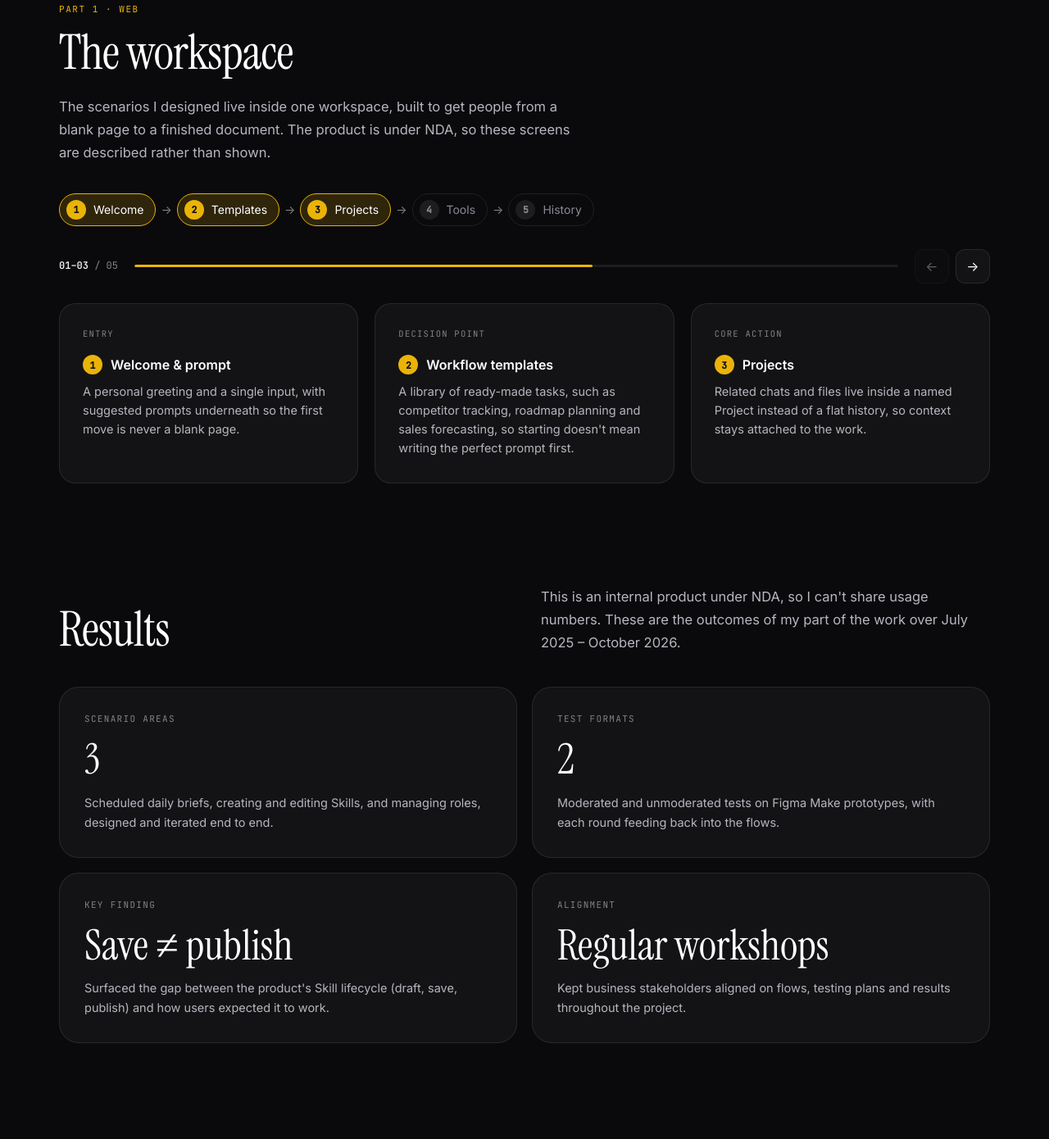
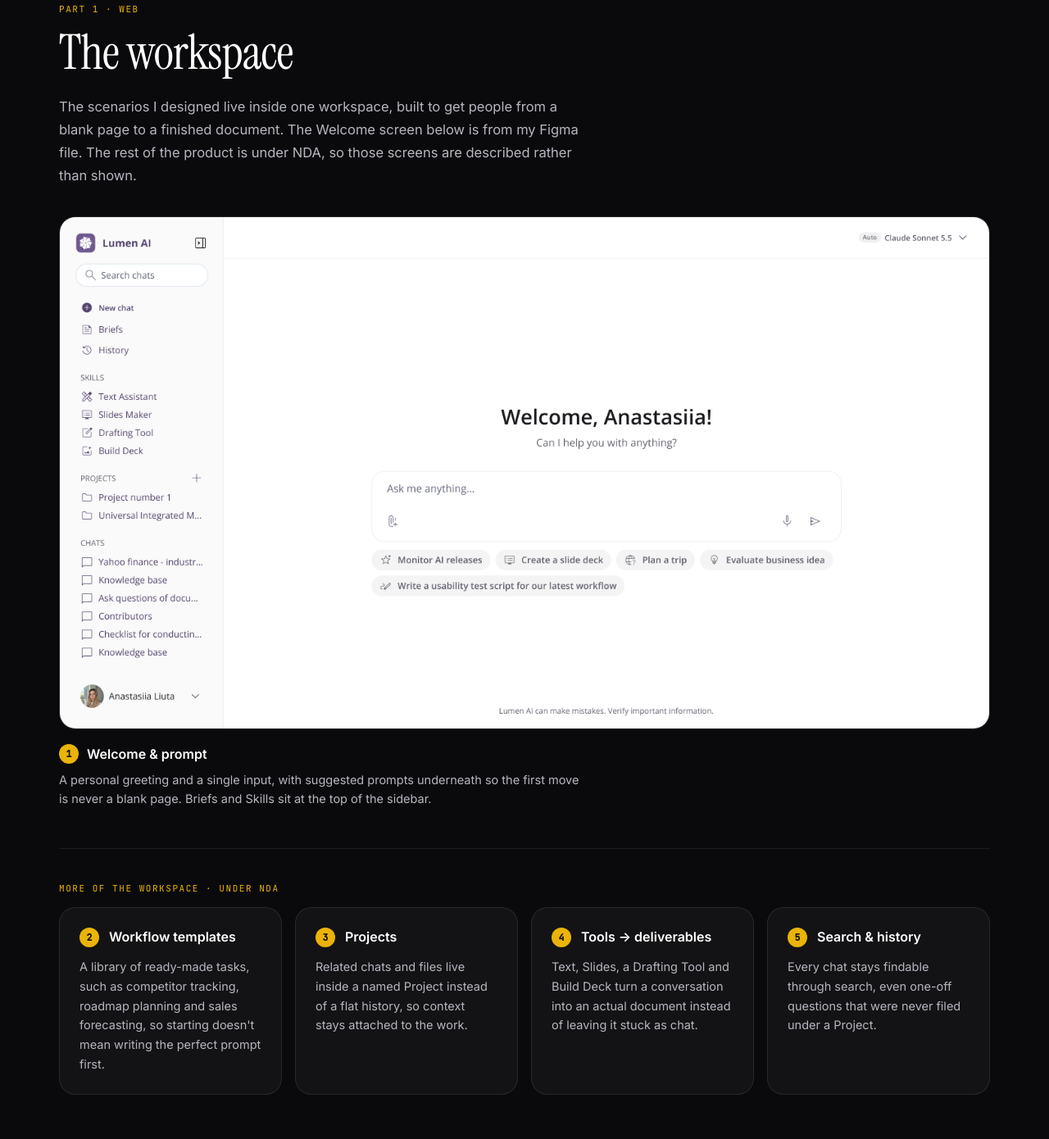
Before and after one commit to Liuta95/Portfolio, a plain HTML site: page ai-agent.html in a window 1280 px wide. Shown: the part 3143-4533 px from the top of the page at 82% size. Drawn offline with Linux system fonts and the light colour scheme.

Commit message:
Genius AI: show the Welcome screen from Figma in The workspace
The real screen sits full width with its caption; the other workspace
screens stay as described cards under an NDA label. Also fixes the
natural-ratio screenshot rule losing to .cs-shot, which cropped the
HealthConnect screens.

Co-Authored-By: Claude Opus 5.5 <noreply@anthropic.com>

```diff
--- a/ai-agent.html
+++ b/ai-agent.html
@@ -157,55 +157,42 @@
 
     <!-- PART 1 · THE WORKSPACE -->
     <section class="cs-section reveal" id="workspace" aria-labelledby="workspace-title">
-      <div class="cs-wrap" data-slider>
+      <div class="cs-wrap">
         <div class="cs-part__intro">
           <span class="cs-eyebrow">Part 1 · Web</span>
           <h2 class="cs-h2" id="workspace-title">The workspace</h2>
           <p class="cs-lead">
             The scenarios I designed live inside one workspace, built to get people from a blank page
-            to a finished document. The product is under NDA, so these screens are described rather
-            than shown.
+            to a finished document. The Welcome screen below is from my Figma file. The rest of the
+            product is under NDA, so those screens are described rather than shown.
           </p>
         </div>
 
-        <ol class="cs-steps">
-          <li><button type="button" class="cs-step"><span class="cs-num">1</span>Welcome</button></li>
-          <li><button type="button" class="cs-step"><span class="cs-num">2</span>Templates</button></li>
-          <li><button type="button" class="cs-step"><span class="cs-num">3</span>Projects</button></li>
-          <li><button type="button" class="cs-step"><span class="cs-num">4</span>Tools</button></li>
-          <li><button type="button" class="cs-step"><span class="cs-num">5</span>History</button></li>
-        </ol>
+        <figure class="cs-feature">
+          <div class="cs-shot cs-shot--natural"><img src="assets/genius-ai/welcome.png" width="1440" height="792" loading="lazy" alt="Welcome screen: a sidebar with new chat, Briefs, History, Skills, Projects and Chats, a greeting, a prompt field and suggested prompts" /></div>
+          <figcaption><h3><span class="cs-num">1</span>Welcome &amp; prompt</h3><p>A personal greeting and a single input, with suggested prompts underneath so the first move is never a blank page. Briefs and Skills sit at the top of the sidebar.</p></figcaption>
+        </figure>
 
-        <div class="cs-bar">
-          <span class="cs-counter" aria-live="polite"></span>
-          <span class="cs-progress"><span></span></span>
-          <div class="cs-arrows">
-            <button type="button" class="cs-arrow" data-prev aria-label="Previous screens">←</button>
-            <button type="button" class="cs-arrow" data-next aria-label="Next screens">→</button>
+        <div class="cs-sub">
+          <span class="cs-eyebrow">More of the workspace · under NDA</span>
+          <div class="cs-cards">
+              <article class="cs-card">
+                <div class="cs-card__head"><span class="cs-num">2</span><h3>Workflow templates</h3></div>
+                <p>A library of ready-made tasks, such as competitor tracking, roadmap planning and sales forecasting, so starting doesn't mean writing the perfect prompt first.</p>
+              </article>
+              <article class="cs-card">
+                <div class="cs-card__head"><span class="cs-num">3</span><h3>Projects</h3></div>
+                <p>Related chats and files live inside a named Project instead of a flat history, so context stays attached to the work.</p>
+              </article>
+              <article class="cs-card">
+                <div class="cs-card__head"><span class="cs-num">4</span><h3>Tools → deliverables</h3></div>
+                <p>Text, Slides, a Drafting Tool and Build Deck turn a conversation into an actual document instead of leaving it stuck as chat.</p>
+              </article>
+              <article class="cs-card">
+                <div class="cs-card__head"><span class="cs-num">5</span><h3>Search &amp; history</h3></div>
+                <p>Every chat stays findable through search, even one-off questions that were never filed under a Project.</p>
+              </article>
           </div>
-        </div>
-
-        <div class="cs-track cs-track--three">
-          <figure class="cs-slide cs-slide--text">
-            <span class="cs-slide__tag">Entry</span>
-            <figcaption><h3><span class="cs-num">1</span>Welcome &amp; prompt</h3><p>A personal greeting and a single input, with suggested prompts underneath so the first move is never a blank page.</p></figcaption>
-          </figure>
-          <figure class="cs-slide cs-slide--text">
-            <span class="cs-slide__tag">Decision point</span>
-            <figcaption><h3><span class="cs-num">2</span>Workflow templates</h3><p>A library of ready-made tasks, such as competitor tracking, roadmap planning and sales forecasting, so starting doesn't mean writing the perfect prompt first.</p></figcaption>
-          </figure>
-          <figure class="cs-slide cs-slide--text">
-            <span class="cs-slide__tag">Core action</span>
-            <figcaption><h3><span class="cs-num">3</span>Projects</h3><p>Related chats and files live inside a named Project instead of a flat history, so context stays attached to the work.</p></figcaption>
-          </figure>
-          <figure class="cs-slide cs-slide--text">
-            <span class="cs-slide__tag">Outcome</span>
-            <figcaption><h3><span class="cs-num">4</span>Tools → deliverables</h3><p>Text, Slides, a Drafting Tool and Build Deck turn a conversation into an actual document instead of leaving it stuck as chat.</p></figcaption>
-          </figure>
-          <figure class="cs-slide cs-slide--text">
-            <span class="cs-slide__tag">Continuity</span>
-            <figcaption><h3><span class="cs-num">5</span>Search &amp; history</h3><p>Every chat stays findable through search, even one-off questions that were never filed under a Project.</p></figcaption>
-          </figure>
         </div>
       </div>
     </section>
--- a/style.css
+++ b/style.css
@@ -1329,9 +1329,6 @@ ul { list-style: none; }
 }
 .cs-track::-webkit-scrollbar { display: none; }
 .cs-track--one { --per: 1; }
-.cs-track--three { --per: 3; }
-.cs-shot--natural { aspect-ratio: auto; }
-.cs-shot--natural img { height: auto; }
 
 .cs-slide { scroll-snap-align: start; display: flex; flex-direction: column; gap: 18px; }
 .cs-shot {
@@ -1342,25 +1339,15 @@ ul { list-style: none; }
   aspect-ratio: 16 / 10;
 }
 .cs-shot img { width: 100%; height: 100%; object-fit: cover; object-position: top center; display: block; }
+.cs-shot--natural { aspect-ratio: auto; }
+.cs-shot--natural img { height: auto; }
 .cs-slide figcaption h3 { display: flex; align-items: center; gap: 10px; font-size: 16px; font-weight: 600; color: var(--ink); margin-bottom: 8px; }
 .cs-slide figcaption p { font-size: 14.5px; line-height: 1.6; color: var(--ink-soft); max-width: 60ch; }
 
-/* Text-only slides, for work that can't be shown (NDA) */
-.cs-slide--text {
-  border: 1px solid var(--panel-border);
-  border-radius: var(--r-lg);
-  background: rgba(255, 255, 255, 0.04);
-  padding: 28px;
-  justify-content: flex-start;
-  min-height: 220px;
-}
-.cs-slide--text .cs-slide__tag {
-  font-family: var(--font-mono);
-  font-size: 10.5px;
-  text-transform: uppercase;
-  letter-spacing: 0.12em;
-  color: var(--ink-faint);
-}
+/* One large screen with its caption, for a part shown as a single view */
+.cs-feature { display: flex; flex-direction: column; gap: 18px; }
+.cs-feature figcaption h3 { display: flex; align-items: center; gap: 10px; font-size: 16px; font-weight: 600; color: var(--ink); margin-bottom: 8px; }
+.cs-feature figcaption p { font-size: 14.5px; line-height: 1.6; color: var(--ink-soft); max-width: 70ch; }
 
 /* ---- Results ---- */
 .cs-results__head { display: grid; grid-template-columns: minmax(0, 1fr) minmax(0, 1fr); gap: 40px; align-items: end; margin-bottom: 40px; }
```
Also changed, not shown: assets/genius-ai/welcome.png (added), 1 other file.
